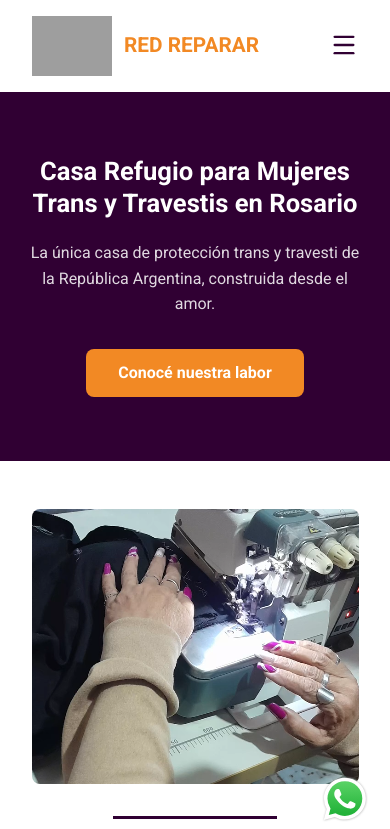
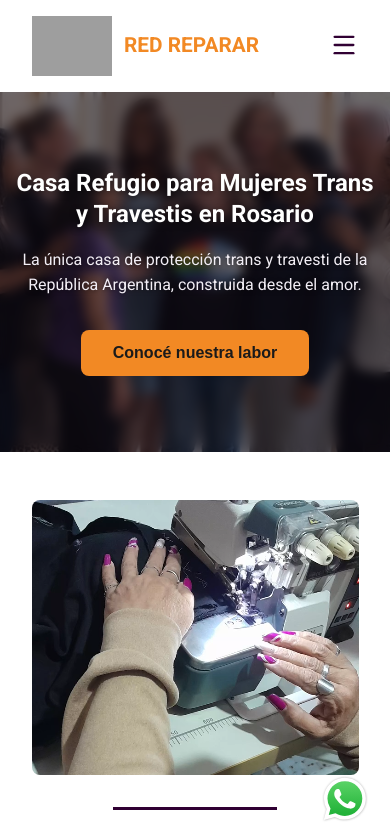
Before and after one commit to christianberti/red-reparar, a React (Vite) app: page / in a window 390 px wide. Shown: the top 829 px of the page. Built offline with nearby package versions, Linux system fonts and the light colour scheme; grey boxes are pictures that could not be loaded.

Commit message:
Se agrega imagen de banner y se arregla menu hamburguesa para que se pliegue

```diff
--- a/src/components/Navbar.jsx
+++ b/src/components/Navbar.jsx
@@ -5,6 +5,16 @@ import { Menu, X } from "lucide-react";
 
 const Navbar = ({ onDonar }) => {
   const [isOpen, setIsOpen] = useState(false);
+
+  const handleLinkClick = () => {
+    setIsOpen(false);
+  };
+
+  const handleDonarClick = () => {
+    setIsOpen(false);
+    onDonar();
+  };
+
   return (
     <header className="header">
       <nav className="navbar">
@@ -25,18 +35,18 @@ const Navbar = ({ onDonar }) => {
         <div className={`navbar__menu ${isOpen ? "navbar__menu--open" : ""}`}>
           <ul className="navbar__links">
             <li>
-              <a href="#" className="inicio">
+              <a href="#" className="inicio" onClick={handleLinkClick}>
                 INICIO
               </a>
             </li>
             <li>
-              <a href="#servicios">SERVICIOS</a>
+              <a href="#servicios" onClick={handleLinkClick}>SERVICIOS</a>
             </li>
             <li>
-              <a href="#contacto">CONTACTO </a>
+              <a href="#contacto" onClick={handleLinkClick}>CONTACTO </a>
             </li>
           </ul>
-          <button className="navbar__donate-button" onClick={onDonar}>
+          <button className="navbar__donate-button" onClick={handleDonarClick}>
             DONAR
           </button>
         </div>
--- a/src/styles/Hero.css
+++ b/src/styles/Hero.css
@@ -1,71 +1,94 @@
 .hero {
-    padding: 6rem 2rem;
-    background-color: var(--color-primary);
+    position: relative;
+    min-height: 480px;
+    display: flex;
+    align-items: center;
+    justify-content: center;
+    padding: 80px 24px;
     text-align: center;
+    overflow: hidden;
+    background-image: url('../assets/hero-bg.png');
+    background-size: cover;
+    background-position: center;
+}
+
+.hero::before {
+    content: '';
+    position: absolute;
+    inset: 0;
+    backdrop-filter: blur(6px);
+    /* Overlay oscuro: clave para que el texto blanco cumpla contraste mínimo (WCAG AA)
+     sin importar qué parte de la foto quede detrás de cada línea de texto */
+    background: rgba(15, 10, 20, 0.6);
 }
 
 .hero__container {
-    max-width: 800px;
-    margin: 0 auto;
+    position: relative;
+    z-index: 1;
+    max-width: 700px;
 }
 
 .hero__title {
-    font-size: 2.5rem;
+    color: #ffffff;
+    font-size: 2.25rem;
     font-weight: 700;
-    color: #ffffff;
-    line-height: 1.25;
-    margin-bottom: 1.25rem;
+    line-height: 1.3;
+    margin: 0 0 16px;
+    /* Refuerza la legibilidad sobre zonas claras de la foto que el overlay no alcance a tapar */
+    text-shadow: 0 2px 6px rgba(0, 0, 0, 0.5);
 }
 
 .hero__subtitle {
+    color: #f2eef5;
     font-size: 1.1rem;
-    color: #ffffff;
-    opacity: 0.85;
     line-height: 1.6;
-    margin-bottom: 2rem;
+    margin: 0 0 32px;
+    text-shadow: 0 1px 4px rgba(0, 0, 0, 0.5);
 }
 
 .hero__cta {
-    display: inline-block;
-    background-color: var(--color-accent);
-    color: #ffffff;
-    font-family: inherit;
+    background: var(--color-accent);
+    color: #1a1a1a;
+    border: none;
+    padding: 14px 32px;
+    border-radius: 8px;
     font-size: 1rem;
-    font-weight: 700;
-    border: none;
-    border-radius: 8px;
-    padding: 0.9rem 2rem;
+    font-weight: 600;
     cursor: pointer;
-    transition: background-color 0.2s;
+    transition: background-color 0.2s ease;
 }
 
 .hero__cta:hover {
-    background-color: var(--color-accent-hover);
+    background: var(--color-accent-hover);
 }
 
-/* Foco visible solo cuando se navega con teclado (Tab) — accesibilidad */
 .hero__cta:focus-visible {
     outline: 3px solid #ffffff;
     outline-offset: 3px;
-    border-radius: 8px;
 }
 
 @media (max-width: 768px) {
     .hero {
-        padding: 4rem 1.5rem;
+        min-height: 400px;
+        padding: 64px 20px;
     }
 
     .hero__title {
-        font-size: 1.9rem;
-    }
-}
-
-@media (max-width: 600px) {
-    .hero__title {
-        font-size: 1.6rem;
+        font-size: 1.75rem;
     }
 
     .hero__subtitle {
         font-size: 1rem;
     }
 }
+
+@media (max-width: 600px) {
+    .hero {
+        min-height: 360px;
+        padding: 48px 16px;
+    }
+
+    .hero__title {
+        font-size: 1.5rem;
+    }
+}
```
Also changed, not shown: src/assets/hero-bg.png (added).
